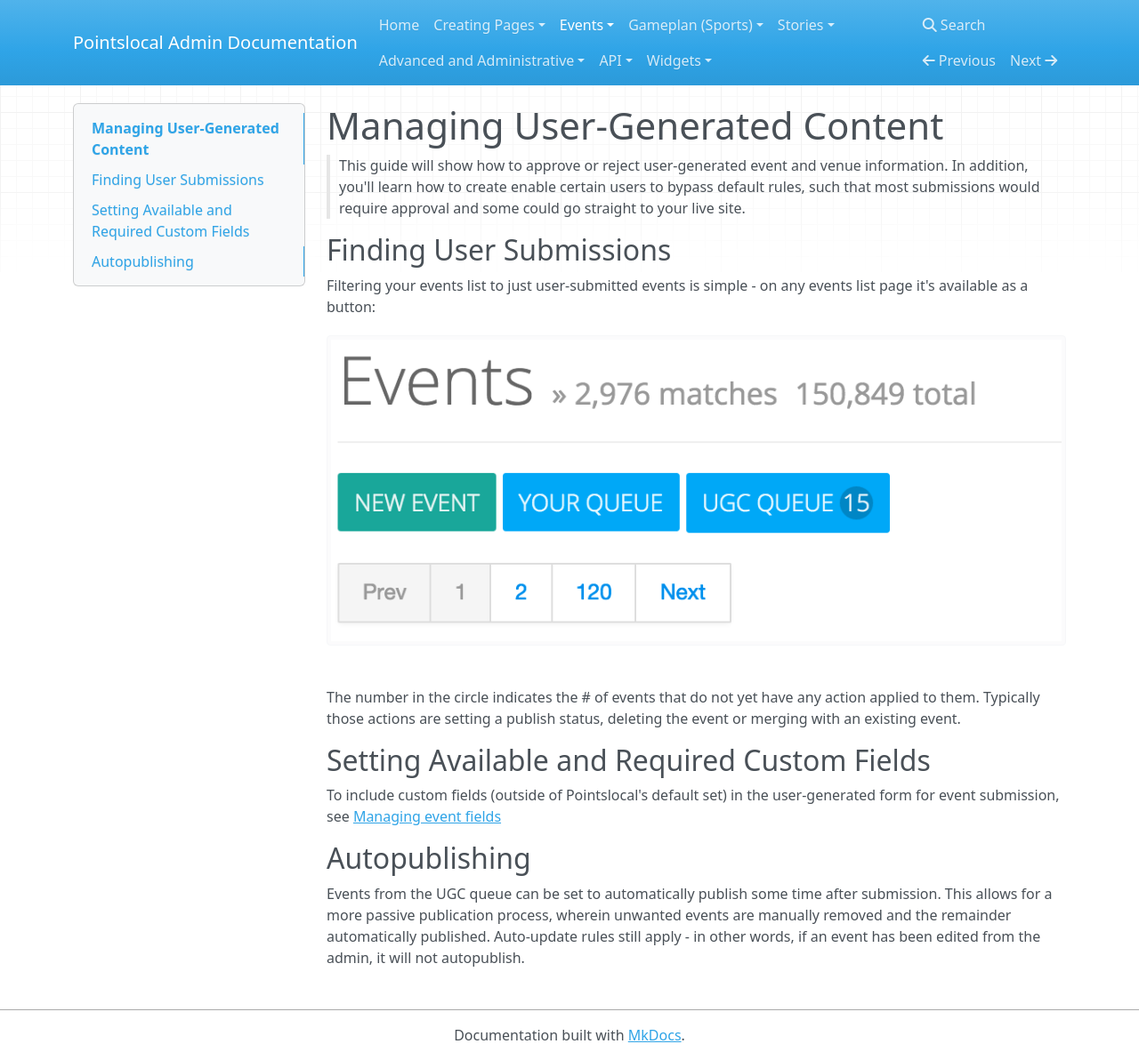
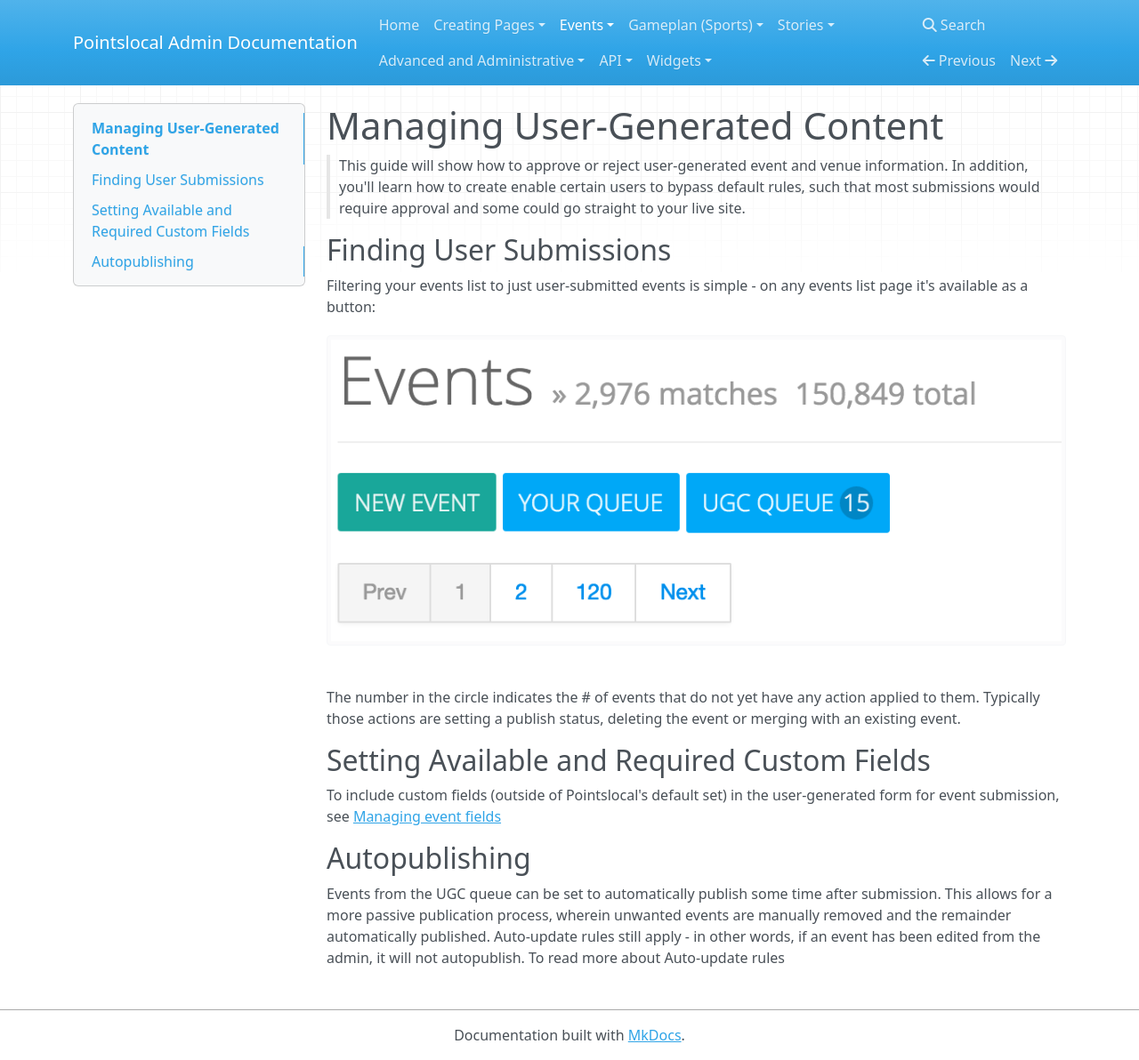
Before and after one commit to pointslocal/admin-docs, an MkDocs documentation site: the page built from docs/events_ugc.md, in a window 1280 px wide and 1192 px high. Shown: the whole window at 89% size. Built offline with MkDocs 1.6.1, drawn with Linux system fonts in a browser that asks for light colours; nearby versions of some CDN libraries; old or Windows-style settings are respelled for this version of MkDocs.

Commit message:
ugh update

```diff
--- a/docs/events_ugc.md
+++ b/docs/events_ugc.md
@@ -12,7 +12,7 @@
 To include custom fields (outside of Pointslocal's default set) in the user-generated form for event submission, see [Managing event fields](events_fields.md)
 
 ## Autopublishing
-Events from the UGC queue can be set to automatically publish some time after submission.  This allows for a more passive publication process, wherein unwanted events are manually removed and the remainder automatically published.  Auto-update rules still apply - in other words, if an event has been edited from the admin, it will not autopublish.
+Events from the UGC queue can be set to automatically publish some time after submission.  This allows for a more passive publication process, wherein unwanted events are manually removed and the remainder automatically published.  Auto-update rules still apply - in other words, if an event has been edited from the admin, it will not autopublish. To read more about Auto-update rules
 
 
 [comment]: <> (Blocking Users)
```
